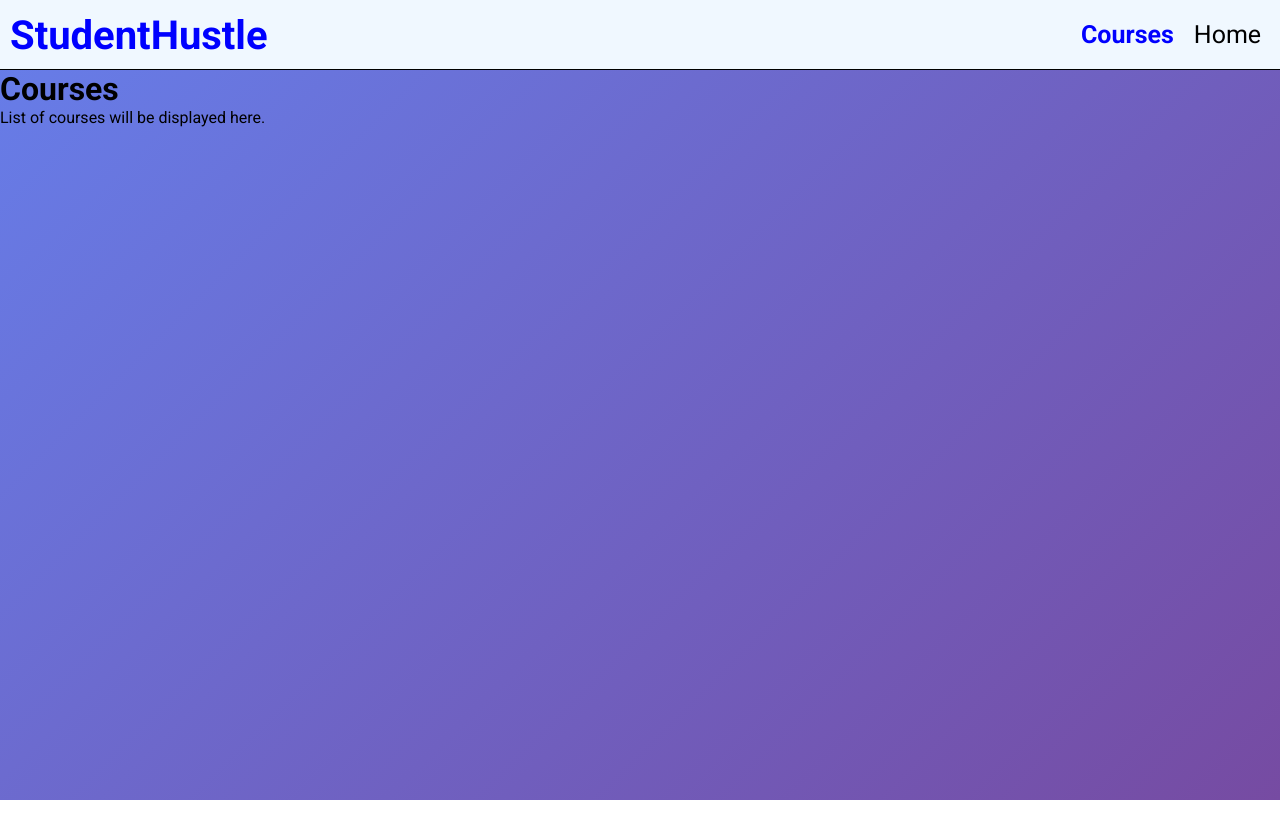
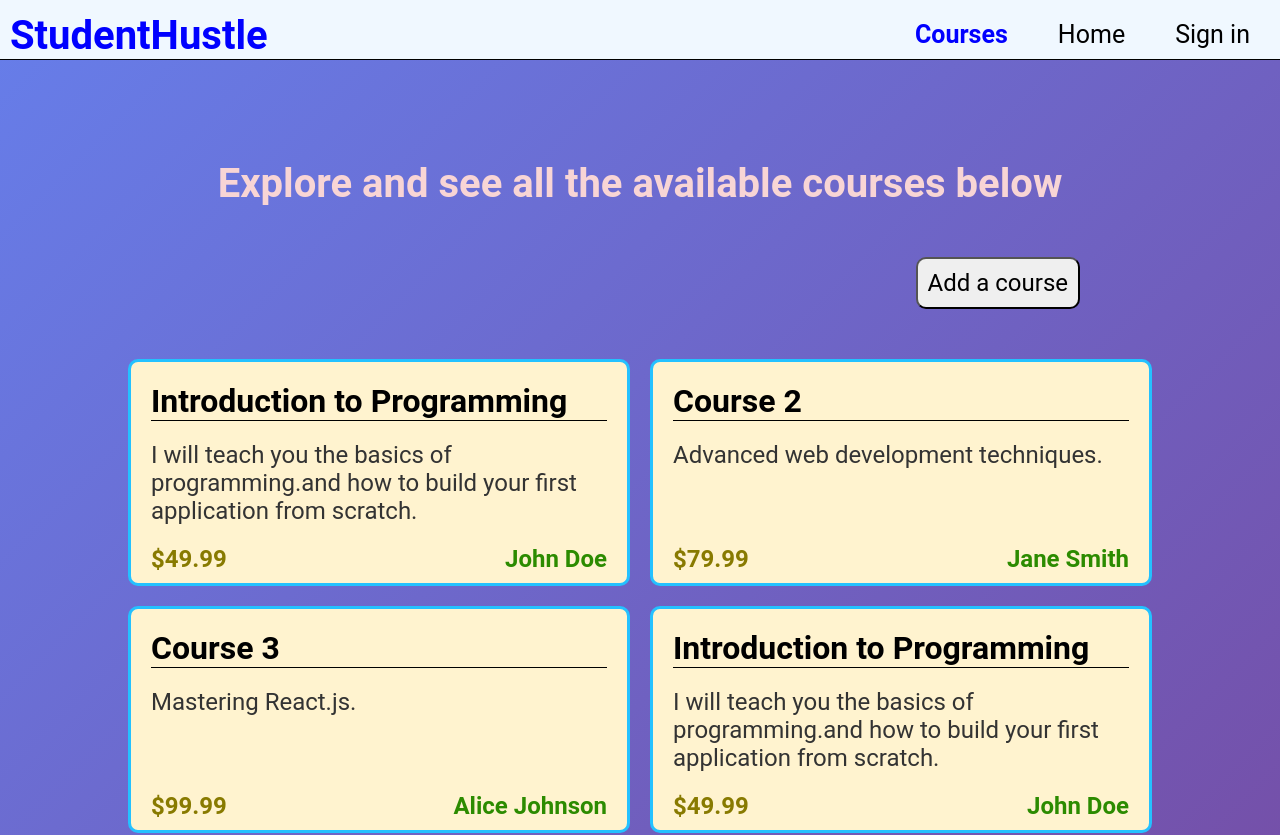
Before and after one commit to NikaGeladze/StudentHustle, a React (Vite) app in the folder StudentHustle/: page /courses in a window 1280 px wide. Shown: the top 835 px of the page. Before the commit the page ends 800 px from the top, so only its background shows below. Built offline with nearby package versions, Linux system fonts and the light colour scheme.

Commit message:
Added courses tab

```diff
--- a/StudentHustle/package.json
+++ b/StudentHustle/package.json
@@ -12,6 +12,7 @@
   "dependencies": {
     "react": "^19.1.0",
     "react-dom": "^19.1.0",
+    "react-router": "^7.6.2",
     "react-router-dom": "^7.6.2"
   },
   "devDependencies": {
--- a/StudentHustle/src/components/Courses.jsx
+++ b/StudentHustle/src/components/Courses.jsx
@@ -1,12 +1,78 @@
-import React from 'react'
+import React from "react";
+import "../courses.css";
+
+const coursesData = [
+  {
+    title: "Introduction to Programming",
+    description:
+      "I will teach you the basics of programming.and how to build your first application from scratch.",
+    author: "John Doe",
+    price: "$49.99",
+  },
+  {
+    title: "Course 2",
+    description: "Advanced web development techniques.",
+    author: "Jane Smith",
+    price: "$79.99",
+  },
+  {
+    title: "Course 3",
+    description: "Mastering React.js.",
+    author: "Alice Johnson",
+    price: "$99.99",
+  },
+  {
+    title: "Introduction to Programming",
+    description:
+      "I will teach you the basics of programming.and how to build your first application from scratch.",
+    author: "John Doe",
+    price: "$49.99",
+  },
+  {
+    title: "Introduction to Programming",
+    description:
+      "I will teach you the basics of programming.and how to build your first application from scratch.",
+    author: "John Doe",
+    price: "$49.99",
+  },
+  {
+    title: "Introduction to Programming",
+    description:
+      "I will teach you the basics of programming.and how to build your first application from scratch.",
+    author: "John Doe",
+    price: "$49.99",
+  },
+];
 
 const Courses = () => {
   return (
-    <div>
-      <h1>Courses</h1>
-      <p>List of courses will be displayed here.</p>
+    <div className="maincontainer">
+      <h1
+        style={{
+          fontSize: "2.5rem",
+          fontWeight: "bold",
+          color: "rgb(248, 213, 213)",
+        }}
+      >
+        Explore and see all the available courses below
+      </h1>
+      <button className="course-add">Add a course</button>
+      <div className="coursescontainer">
+        {coursesData.map((course, index) => (
+          <div className="course" key={index}>
+            <h2 className="course-title">{course.title}</h2>
+            <p className="course-description">{course.description}</p>
+            <div className="course-bottom">
+              <p>
+                <strong className="course-price">{course.price}</strong>
+              </p>
+              <p className="course-author">{course.author}</p>
+            </div>
+          </div>
+        ))}
+      </div>
     </div>
-  )
-}
+  );
+};
 
-export default Courses
+export default Courses;
--- a/StudentHustle/src/components/Header.jsx
+++ b/StudentHustle/src/components/Header.jsx
@@ -1,24 +1,26 @@
 import { NavLink } from "react-router-dom";
-import "../style.css";
+import "../header.css";
 
-
- const navLinkStyles = ({isActive}) => {
-        return {
-            fontWeight: isActive ? 'bold' : 'normal',
-            textDecoration: 'none',
-            color: isActive ? 'blue' : 'black',
-    }
-    }
+const navLinkStyles = ({ isActive }) => {
+  return {
+    fontWeight: isActive ? "bold" : "normal",
+    textDecoration: "none",
+    color: isActive ? "blue" : "black",
+  };
+};
 
 function Header() {
   return (
     <div className="header">
       <div className="hdleft">
-        <NavLink to="/" style={{
-        fontWeight: 'bold',
-        textDecoration: 'none',
-        color: 'blue' // Always black, never blue
-  }}>
+        <NavLink
+          to="/"
+          style={{
+            fontWeight: "bold",
+            textDecoration: "none",
+            color: "blue", // Always black, never blue
+          }}
+        >
           StudentHustle
         </NavLink>
       </div>
@@ -29,9 +31,9 @@ function Header() {
             console.log("Courses Clicked");
           }}
         >
-        <NavLink to="/courses" style={navLinkStyles}>
-          Courses
-        </NavLink>
+          <NavLink to="/courses" style={navLinkStyles}>
+            Courses
+          </NavLink>
         </div>
         <div
           className="header-home"
@@ -40,8 +42,16 @@ function Header() {
           }}
         >
           <NavLink to="/" style={navLinkStyles}>
-          Home
+            Home
           </NavLink>
+        </div>
+        <div
+          className="header-signin"
+          onClick={() => {
+            console.log("Home Clicked");
+          }}
+        >
+          Sign in
         </div>
       </div>
     </div>
--- /dev/null
+++ b/StudentHustle/src/courses.css
@@ -0,0 +1,57 @@
+.maincontainer {
+  display: flex;
+  flex-direction: column;
+  justify-content: center;
+  align-items: center;
+  margin-top: 100px;
+  gap: 50px;
+}
+
+.coursescontainer {
+  display: grid;
+  grid-template-columns: repeat(auto-fit, minmax(400px, 1fr));
+  gap: 20px;
+  width: 80%;
+}
+
+.course {
+  background-color: rgb(255, 243, 207);
+  border-radius: 10px;
+  display: flex;
+  flex-direction: column;
+  padding: 20px 20px 10px 20px;
+  gap: 20px;
+  border: 3px solid rgb(36, 193, 255);
+  height: 100%;
+}
+.course-add {
+  padding: 10px;
+  font-size: 1.5rem;
+  width: 300;
+  border-radius: 10px;
+  margin-left: auto;
+  margin-right: 200px;
+}
+.course-title {
+  font-size: 2rem;
+  border-bottom: 1px solid black;
+}
+.course-description {
+  font-size: 1.5rem;
+  color: #333;
+}
+.course-price {
+  font-size: 1.5rem;
+  color: rgb(136, 122, 0);
+}
+.course-author {
+  font-size: 1.5rem;
+  color: #2c8b00;
+  font-weight: bold;
+}
+.course-bottom {
+  margin-top: auto;
+  display: flex;
+  justify-content: space-between;
+  align-items: center;
+}
--- /dev/null
+++ b/StudentHustle/src/header.css
@@ -0,0 +1,51 @@
+* {
+  margin: 0;
+  padding: 0;
+  box-sizing: border-box;
+  font-family: "Roboto", sans-serif;
+}
+body {
+  min-height: 100vh;
+  background: linear-gradient(135deg, #667eea, #764ba2);
+}
+.header {
+  display: flex;
+  justify-content: space-between;
+  align-items: flex-end;
+  border-bottom: 1px solid black;
+  background-color: aliceblue;
+  padding: 10px 10px 0px 10px;
+}
+.hdright {
+  display: flex;
+  justify-content: space-between;
+  font-size: 25px;
+  margin-right: 10px;
+  gap: 30px;
+}
+.hdleft {
+  font-size: 40px;
+  color: rgb(51, 255, 0);
+  cursor: pointer;
+}
+.header-courses {
+  border-radius: 15px;
+  padding: 10px;
+  cursor: pointer;
+}
+.header-courses:hover {
+  background-color: rgba(255, 251, 37, 0.5);
+}
+.header-home:hover {
+  background-color: rgba(255, 251, 37, 0.5);
+}
+.header-home {
+  padding: 10px;
+  border-radius: 15px;
+  cursor: pointer;
+}
+.header-signin {
+  padding: 10px;
+  border-radius: 15px;
+  cursor: pointer;
+}
--- a/StudentHustle/src/style.css
+++ b/StudentHustle/src/mainbody.css
@@ -1,52 +1,3 @@
-@import url("https://fonts.googleapis.com/css2?family=Roboto:wght@300;400;500;700&display=swap");
-* {
-  margin: 0;
-  padding: 0;
-  box-sizing: border-box;
-  font-family: "Roboto", sans-serif;
-}
-body {
-  min-height: 100vh;
-  background: linear-gradient(135deg, #667eea, #764ba2);
-}
-.header {
-  display: flex;
-  justify-content: space-between;
-  align-items: flex-end;
-  border-bottom: 1px solid black;
-  background-color: aliceblue;
-  padding: 10px;
-}
-.hdright {
-  display: flex;
-  justify-content: space-between;
-  width: 15%;
-  font-size: 25px;
-  margin-right: 10px;
-}
-.hdleft {
-  font-size: 40px;
-  color: rgb(51, 255, 0);
-  cursor: pointer;
-}
-.header-courses {
-  border-radius: 15px;
-  padding: 10px;
-  cursor: pointer;
-}
-.header-courses:hover {
-  background-color: rgba(255, 251, 37, 0.5);
-}
-.header-home:hover {
-  background-color: rgba(255, 251, 37, 0.5);
-}
-.header-home {
-  padding: 10px;
-  border-radius: 15px;
-  cursor: pointer;
-}
-
-/* Home styles -----------------------*/
 .home {
   display: flex;
   flex-direction: column;
```
Also changed, not shown: StudentHustle/src/components/Home.jsx (+7 -3 lines), 1 other file (tests, documents, lock files or other folders).
